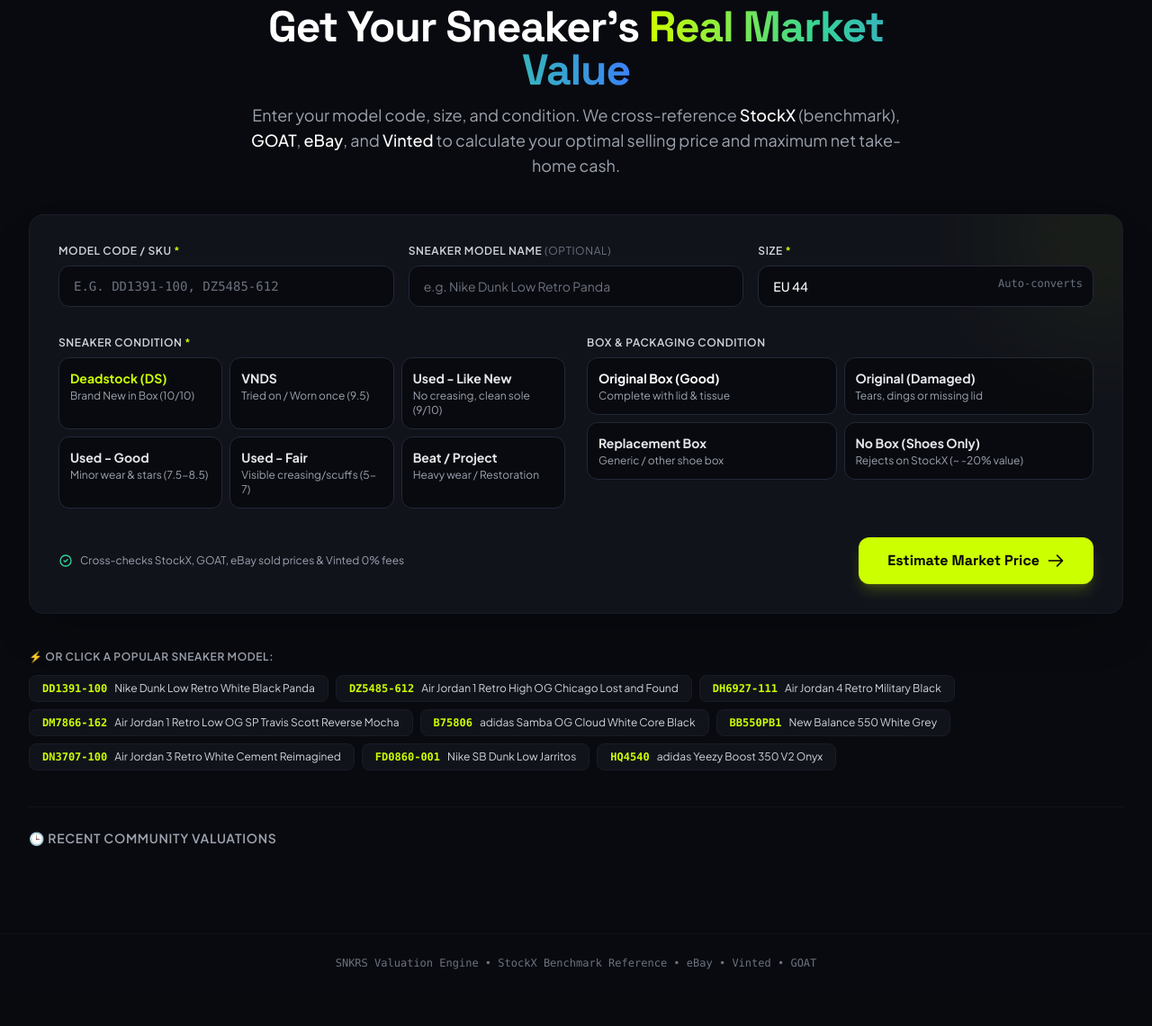
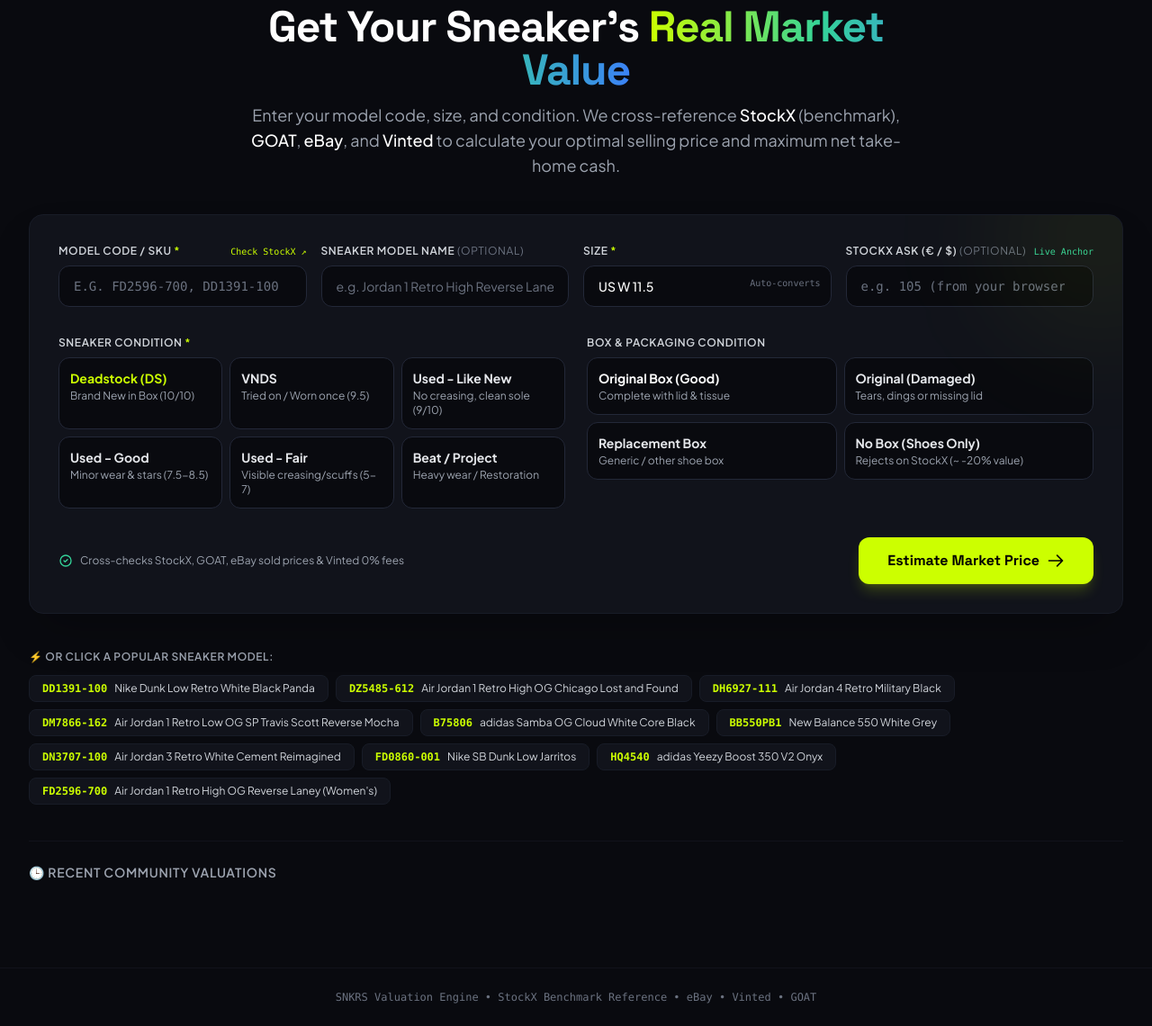
Before and after one commit to bernardo-lopes/mySNKRS, a FastAPI app: page / in a window 1280 px wide. Shown: the part 146-1286 px from the top of the page at 90% size. Before the commit the page ends 1223 px from the top, so only its background shows below. Run offline with FastAPI, Linux system fonts and the light colour scheme; data that the repository does not hold is empty; some libraries are stand-ins or nearby versions.

Commit message:
Add Reverse Laney benchmark, direct StockX input override, live link and transparency badges

```diff
--- a/snkrs/models.py
+++ b/snkrs/models.py
@@ -54,6 +54,7 @@ class PlatformSummary(BaseModel):
     platform_name: str
     platform_id: str                     # stockx, goat, ebay, vinted
     is_live: bool = True
+    data_source: str = "fallback"        # "live", "catalog", "user_override", "fallback"
     error_message: Optional[str] = None
 
     # Pricing metrics
--- a/snkrs/platforms/aggregator.py
+++ b/snkrs/platforms/aggregator.py
@@ -36,7 +36,8 @@ class MarketplaceAggregator:
         size_eu: float,
         condition: ConditionGrade,
         box_condition: BoxCondition,
-        currency: str = "EUR"
+        currency: str = "EUR",
+        stockx_override: Optional[float] = None
     ) -> Dict[str, PlatformSummary]:
         """Runs concurrent queries against all marketplaces."""
         tasks = []
@@ -52,7 +53,8 @@ class MarketplaceAggregator:
                     size_eu=size_eu,
                     condition=condition,
                     box_condition=box_condition,
-                    currency=currency
+                    currency=currency,
+                    stockx_override=stockx_override
                 )
             )
 
--- a/snkrs/platforms/base.py
+++ b/snkrs/platforms/base.py
@@ -24,7 +24,8 @@ class BaseMarketplace(ABC):
         size_eu: float,
         condition: ConditionGrade,
         box_condition: BoxCondition,
-        currency: str = "EUR"
+        currency: str = "EUR",
+        stockx_override: Optional[float] = None
     ) -> PlatformSummary:
         """
         Fetches market listings and summarizes key price metrics for a given sneaker & condition.
--- a/snkrs/platforms/ebay.py
+++ b/snkrs/platforms/ebay.py
@@ -36,7 +36,8 @@ class EbayMarketplace(BaseMarketplace):
         size_eu: float,
         condition: ConditionGrade,
         box_condition: BoxCondition,
-        currency: str = "EUR"
+        currency: str = "EUR",
+        stockx_override: Optional[float] = None
     ) -> PlatformSummary:
         clean_sku = sku.strip().upper()
         # Search query matching model and size
--- a/snkrs/platforms/goat.py
+++ b/snkrs/platforms/goat.py
@@ -37,7 +37,8 @@ class GoatMarketplace(BaseMarketplace):
         size_eu: float,
         condition: ConditionGrade,
         box_condition: BoxCondition,
-        currency: str = "EUR"
+        currency: str = "EUR",
+        stockx_override: Optional[float] = None
     ) -> PlatformSummary:
         clean_sku = sku.strip().upper()
         query = clean_sku or model_name or ""
--- a/snkrs/platforms/vinted.py
+++ b/snkrs/platforms/vinted.py
@@ -48,7 +48,8 @@ class VintedMarketplace(BaseMarketplace):
         size_eu: float,
         condition: ConditionGrade,
         box_condition: BoxCondition,
-        currency: str = "EUR"
+        currency: str = "EUR",
+        stockx_override: Optional[float] = None
     ) -> PlatformSummary:
         clean_sku = sku.strip().upper()
         search_term = f"{clean_sku} {int(size_eu)}" if clean_sku else f"{model_name} {int(size_eu)}"
--- a/snkrs/web/app.py
+++ b/snkrs/web/app.py
@@ -61,7 +61,8 @@ async def evaluate_sneaker(
     condition: str = Form(ConditionGrade.DEADSTOCK.value),
     box_condition: str = Form(BoxCondition.ORIGINAL_GOOD.value),
     model_name: Optional[str] = Form(None),
-    currency: str = Form("EUR")
+    currency: str = Form("EUR"),
+    stockx_price: Optional[float] = Form(None)
 ):
     """Processes sneaker estimation across StockX, GOAT, eBay, and Vinted."""
     try:
@@ -80,7 +81,8 @@ async def evaluate_sneaker(
         size_eu=norm_size["eu"],
         condition=cond_enum,
         box_condition=box_enum,
-        currency=currency
+        currency=currency,
+        stockx_override=stockx_price
     )
 
     report = SneakerValuationEngine.evaluate(
--- a/snkrs/web/templates/index.html
+++ b/snkrs/web/templates/index.html
@@ -90,23 +90,28 @@
             <div class="absolute -top-24 -right-24 w-60 h-60 bg-volt/5 rounded-full blur-3xl pointer-events-none"></div>
 
             <form id="valuationForm" class="space-y-6">
-                <!-- Top Row: SKU & Model Name -->
-                <div class="grid grid-cols-1 md:grid-cols-3 gap-4">
-                    <div class="md:col-span-1">
-                        <label class="block text-xs font-semibold uppercase tracking-wider text-gray-300 mb-2">
-                            Model Code / SKU <span class="text-volt">*</span>
-                        </label>
+                <!-- Top Row: SKU, Model Name, Size, StockX Price -->
+                <div class="grid grid-cols-1 sm:grid-cols-2 lg:grid-cols-4 gap-4">
+                    <div>
+                        <div class="flex items-center justify-between mb-2">
+                            <label class="block text-xs font-semibold uppercase tracking-wider text-gray-300">
+                                Model Code / SKU <span class="text-volt">*</span>
+                            </label>
+                            <a id="stockxDirectLink" href="https://stockx.com" target="_blank" rel="noopener noreferrer" class="text-[10px] text-volt hover:underline flex items-center gap-1 font-mono">
+                                <span>Check StockX ↗</span>
+                            </a>
+                        </div>
                         <input
                             type="text"
                             id="skuInput"
                             name="sku"
                             required
-                            placeholder="e.g. DD1391-100, DZ5485-612"
+                            placeholder="e.g. FD2596-700, DD1391-100"
                             class="w-full bg-dark-900 border border-dark-600 rounded-xl px-4 py-3 text-white placeholder-gray-500 focus:outline-none focus:border-volt transition font-mono uppercase text-sm"
                         >
                     </div>
 
-                    <div class="md:col-span-1">
+                    <div>
                         <label class="block text-xs font-semibold uppercase tracking-wider text-gray-300 mb-2">
                             Sneaker Model Name <span class="text-gray-500 font-normal">(Optional)</span>
                         </label>
@@ -114,12 +119,12 @@
                             type="text"
                             id="modelNameInput"
                             name="model_name"
-                            placeholder="e.g. Nike Dunk Low Retro Panda"
+                            placeholder="e.g. Jordan 1 Retro High Reverse Laney"
                             class="w-full bg-dark-900 border border-dark-600 rounded-xl px-4 py-3 text-white placeholder-gray-500 focus:outline-none focus:border-volt transition text-sm"
                         >
                     </div>
 
-                    <div class="md:col-span-1">
+                    <div>
                         <label class="block text-xs font-semibold uppercase tracking-wider text-gray-300 mb-2">
                             Size <span class="text-volt">*</span>
                         </label>
@@ -129,12 +134,29 @@
                                 id="sizeInput"
                                 name="size"
                                 required
-                                placeholder="e.g. EU 44 or US 10 or 10.5"
-                                value="EU 44"
+                                placeholder="e.g. US W 11.5 or EU 44"
+                                value="US W 11.5"
                                 class="w-full bg-dark-900 border border-dark-600 rounded-xl px-4 py-3 text-white placeholder-gray-500 focus:outline-none focus:border-volt transition text-sm font-medium"
                             >
-                            <span class="absolute right-3 top-3 text-xs text-gray-500 font-mono">Auto-converts</span>
+                            <span class="absolute right-3 top-3 text-[10px] text-gray-500 font-mono">Auto-converts</span>
                         </div>
+                    </div>
+
+                    <div>
+                        <div class="flex items-center justify-between mb-2">
+                            <label class="block text-xs font-semibold uppercase tracking-wider text-gray-300">
+                                StockX Ask (€ / $) <span class="text-gray-500 font-normal">(Optional)</span>
+                            </label>
+                            <span class="text-[10px] text-emerald-400 font-mono">Live Anchor</span>
+                        </div>
+                        <input
+                            type="number"
+                            step="0.5"
+                            id="stockxPriceInput"
+                            name="stockx_price"
+                            placeholder="e.g. 105 (from your browser)"
+                            class="w-full bg-dark-900 border border-dark-600 rounded-xl px-4 py-3 text-white placeholder-gray-500 focus:outline-none focus:border-emerald-400 transition font-mono text-sm"
+                        >
                     </div>
                 </div>
 
@@ -439,9 +461,25 @@
             });
         });
 
+        // SKU input auto-updates StockX search link
+        const skuInput = document.getElementById('skuInput');
+        const stockxDirectLink = document.getElementById('stockxDirectLink');
+        skuInput.addEventListener('input', () => {
+            const val = skuInput.value.trim();
+            if (val) {
+                stockxDirectLink.href = `https://stockx.com/search?s=${encodeURIComponent(val)}`;
+                stockxDirectLink.textContent = `Search "${val}" on StockX ↗`;
+            } else {
+                stockxDirectLink.href = 'https://stockx.com';
+                stockxDirectLink.textContent = 'Check StockX ↗';
+            }
+        });
+
         function selectPreset(sku, title) {
             document.getElementById('skuInput').value = sku;
             document.getElementById('modelNameInput').value = title;
+            stockxDirectLink.href = `https://stockx.com/search?s=${encodeURIComponent(sku)}`;
+            stockxDirectLink.textContent = `Search "${sku}" on StockX ↗`;
             document.getElementById('valuationForm').dispatchEvent(new Event('submit'));
         }
 
@@ -536,11 +574,26 @@
                 const feeText = p.seller_fee_percentage > 0 ? `${p.seller_fee_percentage}% + €${p.seller_fixed_fee}` : '<span class="text-volt font-bold">0% (Free!)</span>';
                 const bidText = p.highest_bid ? `Bid: €${p.highest_bid}` : (p.last_sale_price ? `Sold: €${p.last_sale_price}` : '-');
 
+                let sourceBadge = '';
+                if (pid === 'stockx') {
+                    if (p.data_source === 'user_override') {
+                        sourceBadge = '<span class="text-[10px] px-1.5 py-0.5 rounded bg-blue-500/20 text-blue-300 font-mono border border-blue-500/30">User Anchor</span>';
+                    } else if (p.data_source === 'catalog') {
+                        sourceBadge = '<span class="text-[10px] px-1.5 py-0.5 rounded bg-emerald-500/20 text-emerald-300 font-mono border border-emerald-500/30">Verified Catalog</span>';
+                    } else {
+                        sourceBadge = '<span class="text-[10px] px-1.5 py-0.5 rounded bg-amber-500/20 text-amber-300 font-mono border border-amber-500/30">Bot Protected • Fallback</span>';
+                    }
+                }
+
                 const tr = document.createElement('tr');
                 tr.className = 'hover:bg-dark-700/50 transition';
                 tr.innerHTML = `
-                    <td class="py-4 pl-2 font-sans font-bold flex items-center gap-2">
-                        <span class="text-xs px-2.5 py-1 rounded-md border font-mono ${info.badge}">${info.name}</span>
+                    <td class="py-4 pl-2 font-sans font-bold">
+                        <div class="flex items-center gap-2">
+                            <span class="text-xs px-2.5 py-1 rounded-md border font-mono ${info.badge}">${info.name}</span>
+                            ${sourceBadge}
+                        </div>
+                        ${p.notes ? `<div class="text-[11px] text-gray-400 font-normal font-sans mt-1 max-w-xs">${p.notes}</div>` : ''}
                     </td>
                     <td class="py-4 text-white">€${p.lowest_ask || '-'}</td>
                     <td class="py-4 text-gray-400">${bidText}</td>
```
Also changed, not shown: snkrs/platforms/stockx.py (+85 -38 lines), snkrs/valuation.py (+10 -2 lines), tests/test_valuation.py (+1 -1 lines).
